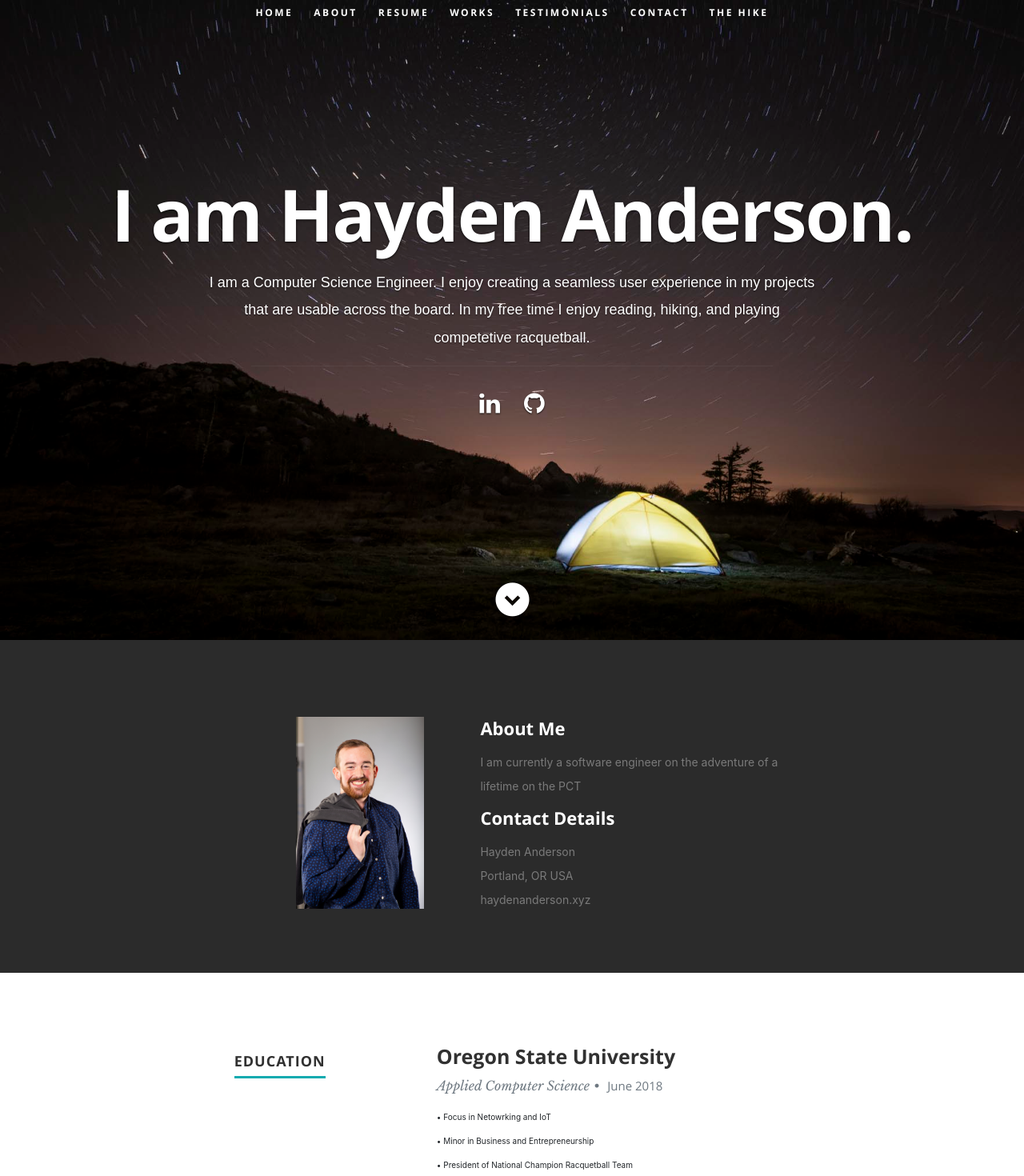
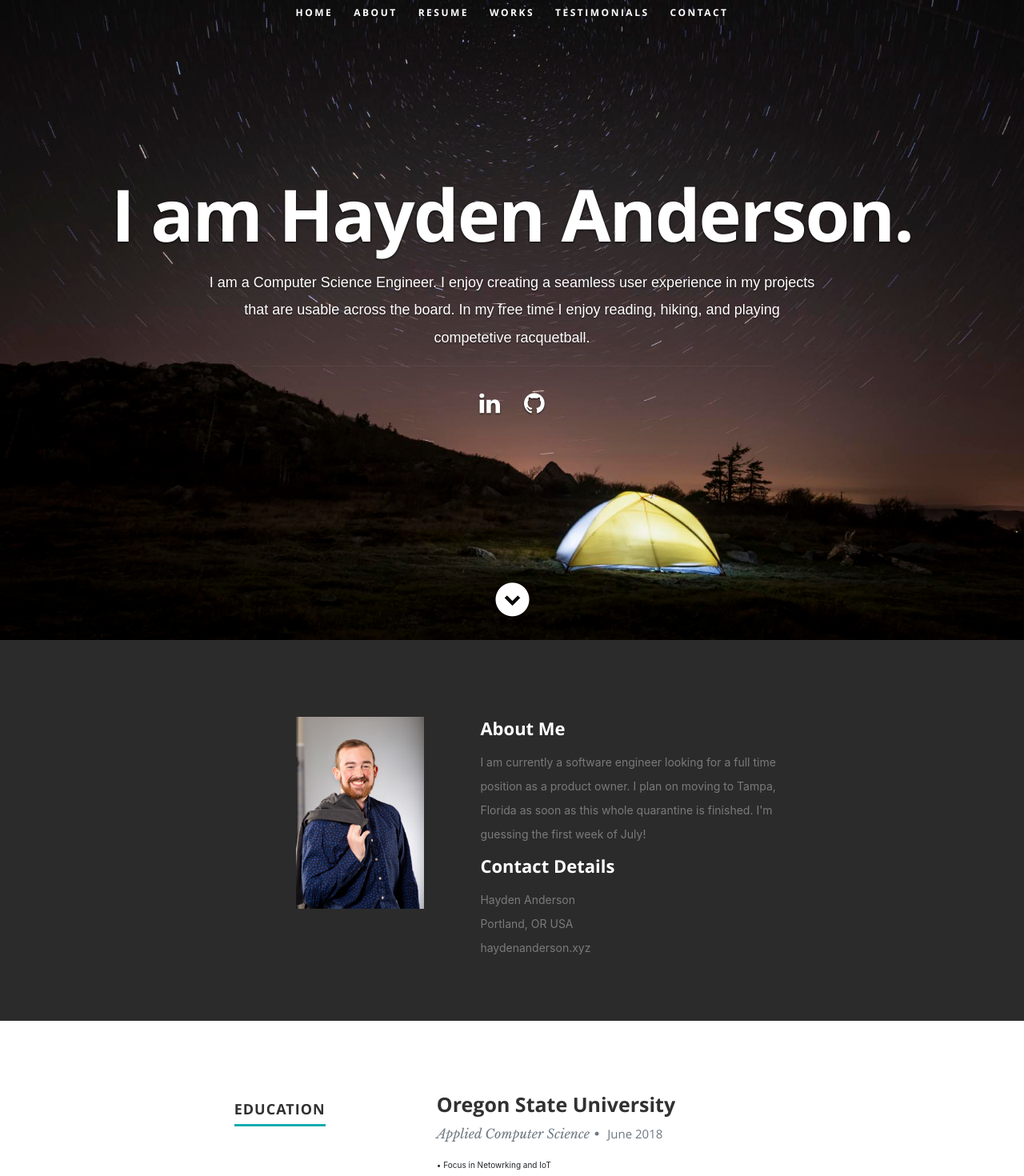
Before and after one commit to handerson333/portfolio, a React (Create React App) app: page / in a window 1280 px wide. Shown: the top 1470 px of the page at 80% size. Built offline with nearby package versions, Linux system fonts and the light colour scheme; what google-maps-react would draw is missing.

Commit message:
updated about me description and removed link to the hike.

```diff
--- a/src/components/MyNav.js
+++ b/src/components/MyNav.js
@@ -46,9 +46,9 @@ export default class MyNav extends Component {
             {/* <li>
               <a href={`/blog`}>Blog</a>
             </li> */}
-            <li>
+            {/* <li>
               <a href={`/theHike/hike`}>The Hike</a>
-            </li>
+            </li> */}
           </ul>
         </Nav>
       </React.Fragment>
--- a/src/components/Nav.js
+++ b/src/components/Nav.js
@@ -46,9 +46,9 @@ export default class Nav extends Component {
             {/* <li>
               <Link to={`/blog`}>Blog</Link>
             </li> */}
-            <li>
+            {/* <li>
               <Link to={`/theHike/hike`}>The Hike</Link>
-            </li>
+            </li> */}
           </ul>
         </nav>
       </React.Fragment>
--- a/src/resumeData.js
+++ b/src/resumeData.js
@@ -20,7 +20,7 @@ let resumeData = {
     }
   ],
   aboutme:
-    "I am currently a software engineer on the adventure of a lifetime on the PCT",
+    "I am currently a software engineer looking for a full time position as a product owner. I plan on moving to Tampa, Florida as soon as this whole quarantine is finished. I'm guessing the first week of July!",
   address: "Portland, OR USA",
   website: "haydenanderson.xyz",
   education: [
```
